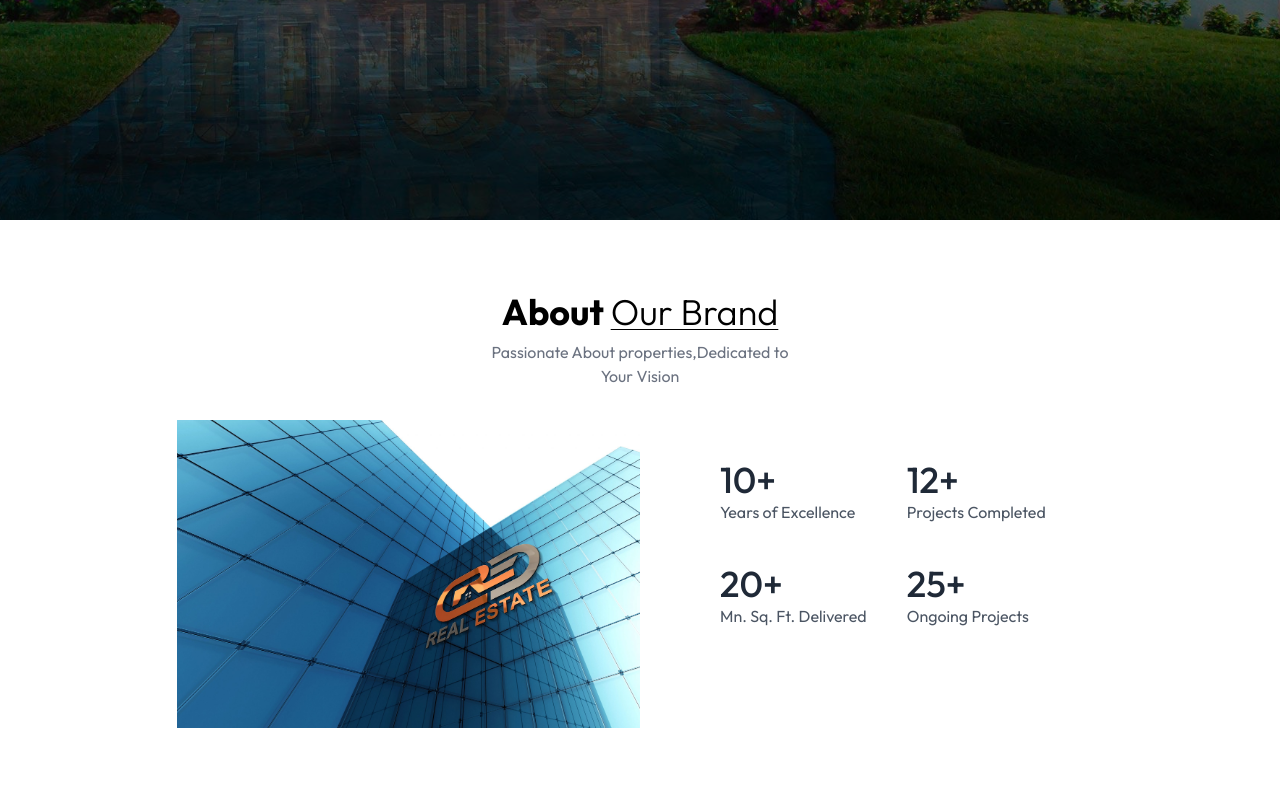
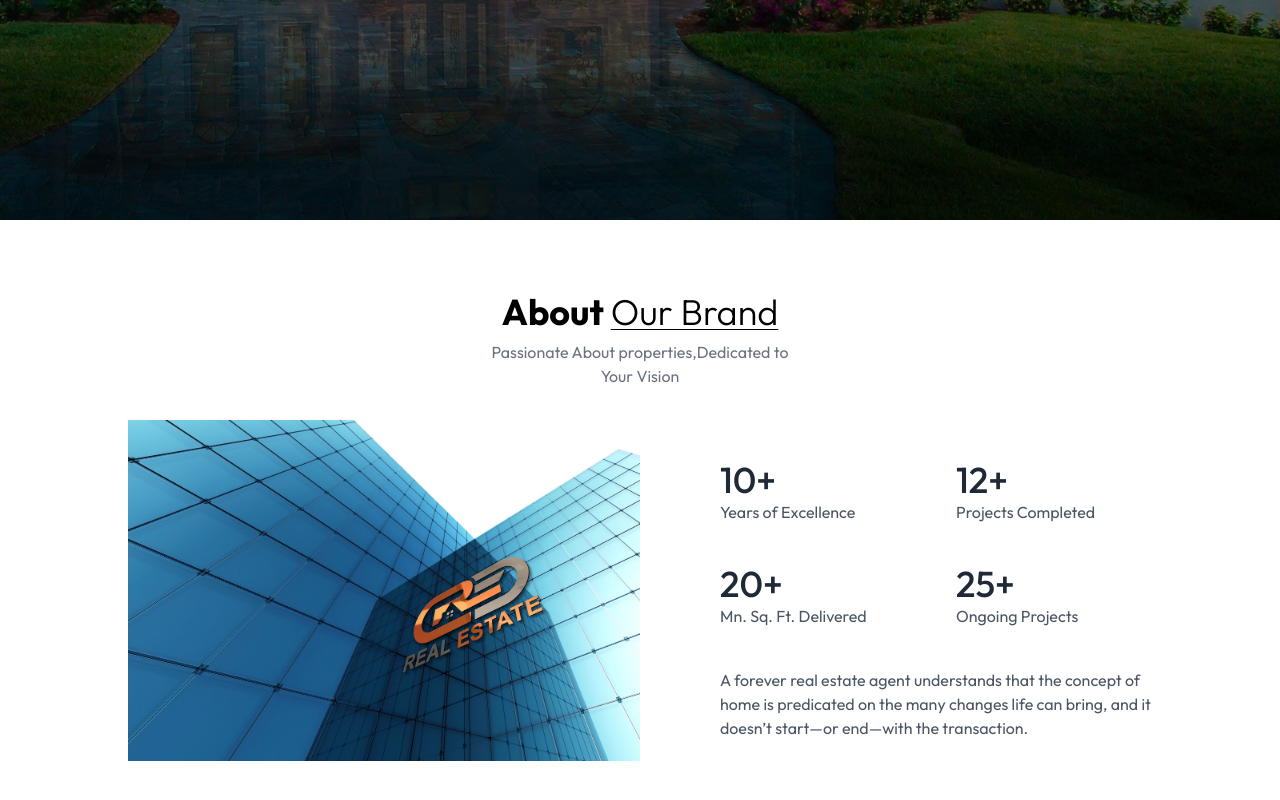
Before and after one commit to Divyadharshana5/Real_Estate, a React (Vite) app in the folder Real_estate/: page / in a window 1280 px wide. Shown: the part 580-1380 px from the top of the page. Built offline with nearby package versions, Linux system fonts and the light colour scheme.

Commit message:
updated About.jsx

```diff
--- a/Real_estate/src/Components/About.jsx
+++ b/Real_estate/src/Components/About.jsx
@@ -44,6 +44,11 @@ const About = () => {
               <p>Ongoing Projects</p>
             </div>
           </div>
+          <p className="my-10 max-w-lg">
+            A forever real estate agent understands that the concept of home is
+            predicated on the many changes life can bring, and it doesn’t
+            start—or end—with the transaction.
+          </p>
         </div>
       </div>
     </div>
```
